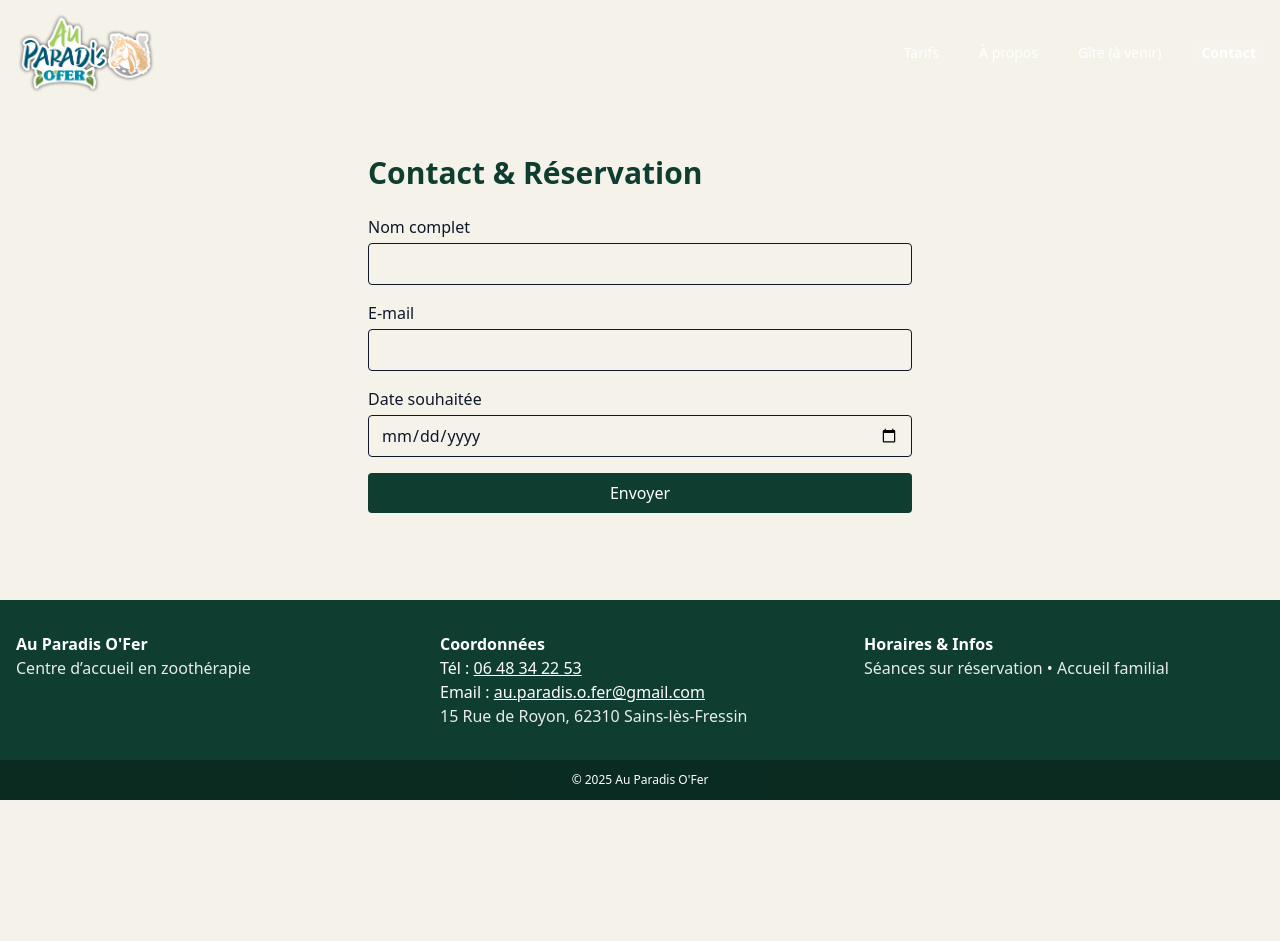
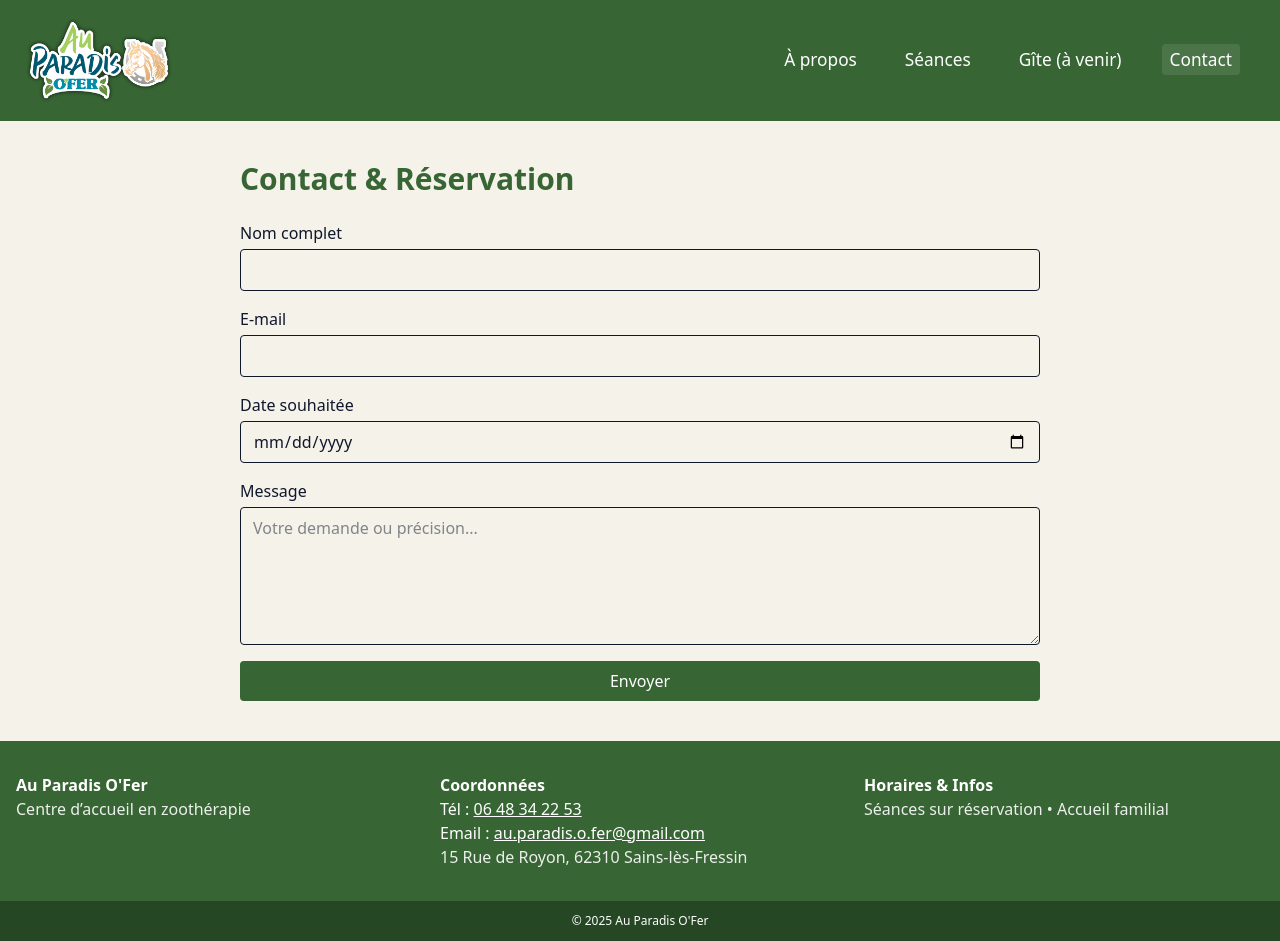
Before and after one commit to Louis75011/Au-paradis-ofer, a Next.js app in the folder apps/frontend/: page /contact in a window 1280 px wide. Before the commit the page ends 800 px from the top, so only its background shows below. Built offline with nearby package versions, Linux system fonts and the light colour scheme.

Commit message:
uniformisation style, pages, global css

```diff
--- a/apps/frontend/app/about/page.tsx
+++ b/apps/frontend/app/about/page.tsx
@@ -4,14 +4,14 @@ export const metadata = { title: "À propos" };
 
 export default function AboutPage() {
   return (
-    <div className="container max-w-5xl px-4 py-10 md:py-16">
-      <h1 className="text-3xl font-bold text-[--color-brand-dark]">À propos</h1>
+    <div className="container mx-auto py-10 px-12">
+      <h1 className="text-3xl max-w-3xl font-bold text-[--color-brand-dark]">À propos</h1>
       <p className="mt-4 max-w-3xl leading-relaxed">
         Notre centre propose des séances de médiation équine dans un cadre familial et verdoyant.
         L’accompagnement se veut chaleureux, simple et adapté à chacun.
       </p>
 
-      <div className="mt-8">
+      <div className="mt-8 max-w-3xl">
         <Image
           src="/images/maquette.jpg"
           alt="Extrait de la maquette graphique du site Au Paradis O'Fer"
--- a/apps/frontend/app/chien/page.tsx
+++ b/apps/frontend/app/chien/page.tsx
@@ -6,7 +6,7 @@ export const metadata = { title: "Animations chiens (à venir)" };
 
 export default function ChiensPage() {
   return (
-    <div className="page">
+    <div className="container mx-auto py-10 px-12">
       <h1 className="text-3xl font-bold text-brand-dark">Animations canines – prochainement</h1>
       <p className="mt-4 max-w-2xl">
         Des ateliers ludiques et bienveillants dédiés aux chiens et à leurs maîtres viendront
--- a/apps/frontend/app/contact/page.tsx
+++ b/apps/frontend/app/contact/page.tsx
@@ -4,64 +4,82 @@ import { useState } from "react";
 
 /** Formulaire de prise de contact simple — envoi vers l'API GraphQL du back. */
 export default function ContactPage() {
-  const [status, setStatus] = useState<string | null>(null);
+  // const [status, setStatus] = useState<string | null>(null);
 
-  async function onSubmit(e: React.FormEvent<HTMLFormElement>) {
-    e.preventDefault();
-    const form = new FormData(e.currentTarget);
-    setStatus("Envoi en cours...");
+  // async function onSubmit(e: React.FormEvent<HTMLFormElement>) {
+  //   e.preventDefault();
+  //   const form = new FormData(e.currentTarget);
+  //   setStatus("Envoi en cours...");
 
-    // Mutation GraphQL minimale (demande de réservation)
-    const mutation = `
-      mutation RequestBooking($input: BookingInput!) {
-        requestBooking(input: $input) { id status }
-      }
-    `;
+  //   // Mutation GraphQL minimale (demande de réservation)
+  //   const mutation = `
+  //     mutation RequestBooking($input: BookingInput!) {
+  //       requestBooking(input: $input) { id status }
+  //     }
+  //   `;
 
-    const res = await fetch(process.env.NEXT_PUBLIC_GRAPHQL_ENDPOINT!, {
-      method: "POST",
-      headers: { "Content-Type": "application/json" },
-      body: JSON.stringify({
-        query: mutation,
-        variables: {
-          input: {
-            fullName: form.get("name"),
-            email: form.get("email"),
-            date: form.get("date"),
-            sessionId: 1
-          }
-        }
-      })
-    });
+  //   const res = await fetch(process.env.NEXT_PUBLIC_GRAPHQL_ENDPOINT!, {
+  //     method: "POST",
+  //     headers: { "Content-Type": "application/json" },
+  //     body: JSON.stringify({
+  //       query: mutation,
+  //       variables: {
+  //         input: {
+  //           fullName: form.get("name"),
+  //           email: form.get("email"),
+  //           date: form.get("date"),
+  //           sessionId: 1
+  //         }
+  //       }
+  //     })
+  //   });
 
-    const json = await res.json();
-    if (json.errors) {
-      setStatus("Erreur d’envoi. Merci de réessayer.");
-    } else {
-      setStatus("Merci ! Nous vous recontactons très vite.");
-      (e.target as HTMLFormElement).reset();
-    }
-  }
+  //   const json = await res.json();
+  //   if (json.errors) {
+  //     setStatus("Erreur d’envoi. Merci de réessayer.");
+  //   } else {
+  //     setStatus("Merci ! Nous vous recontactons très vite.");
+  //     (e.target as HTMLFormElement).reset();
+  //   }
+  // }
 
-  return (
-    <div className="mx-auto max-w-xl px-4 py-12">
+  {/* <form className="mt-6 grid gap-4" onSubmit={onSubmit}> */}
+
+return (
+    <div className="container mx-auto max-w-4xl py-10 px-12">
       <h1 className="text-3xl font-bold text-brand-dark">Contact & Réservation</h1>
-      <form className="mt-6 grid gap-4" onSubmit={onSubmit}>
+
+      <form
+        className="mt-6 grid gap-4"
+        action="mailto:au.paradis.o.fer@gmail.com"
+        method="post"
+        encType="text/plain"
+      >
         <label className="grid gap-1">
           <span>Nom complet</span>
-          <input name="name" required className="rounded border px-3 py-2" />
+          <input name="Nom" required className="rounded border px-3 py-2" />
         </label>
         <label className="grid gap-1">
           <span>E-mail</span>
-          <input name="email" type="email" required className="rounded border px-3 py-2" />
+          <input name="Email" type="email" required className="rounded border px-3 py-2" />
         </label>
         <label className="grid gap-1">
           <span>Date souhaitée</span>
-          <input name="date" type="date" required className="rounded border px-3 py-2" />
+          <input name="Date" type="date" required className="rounded border px-3 py-2" />
         </label>
-        <button className="rounded bg-brand-dark px-4 py-2 text-white" type="submit">Envoyer</button>
+        <label className="grid gap-1">
+          <span>Message</span>
+          <textarea
+            name="Message"
+            rows={5}
+            placeholder="Votre demande ou précision..."
+            className="rounded border px-3 py-2"
+          ></textarea>
+        </label>
+        <button className="rounded bg-brand-dark px-4 py-2 text-white" type="submit">
+          Envoyer
+        </button>
       </form>
-      {status && <p className="mt-4">{status}</p>}
     </div>
   );
 }
--- a/apps/frontend/app/gite/page.tsx
+++ b/apps/frontend/app/gite/page.tsx
@@ -2,7 +2,7 @@ export const metadata = { title: "Gîte (à venir)" };
 
 export default function GitePage() {
   return (
-    <div className="page">
+    <div className="container mx-auto py-10 px-12">
       <h1 className="text-3xl font-bold text-brand-dark">Gîte – prochainement</h1>
       <p className="mt-4 max-w-2xl">
         Nous préparons un hébergement simple et chaleureux sur place pour prolonger l’expérience
--- a/apps/frontend/app/globals.css
+++ b/apps/frontend/app/globals.css
@@ -2,8 +2,8 @@
 
 /* Charte via @theme */
 @theme {
-  --color-brand-dark: #0f3d2f;   /* vert foncé */
-  --color-brand-light: #7cc56b;  /* vert clair */
+  --color-brand-dark: #376534;  /* vert demi foncé */
+  --color-brand-light: #49593A;  /* vert foncé */
   --color-brand-cream: #f5f2ea;  /* beige / cartes */
 
   --shadow-soft: 0 8px 24px rgba(0,0,0,.08);
@@ -13,12 +13,44 @@
 
 /* === Base === */
 html, body { background: var(--color-brand-cream); }
-.page { @apply container max-w-7xl py-12; }
+.page { @apply container mx-auto max-w-5xl px-4 py-10 md:py-16; }
 
 .card { @apply rounded-2xl bg-white shadow-[var(--shadow-soft)]; }
+
+/* === Cartes interactives : survol doux, retour fluide === */
+.hover-card {
+   will-change: transform; /* Indique au navigateur qu'on va animer transform - meilleures perfs */
+  transition: transform 260ms ease, box-shadow 260ms ease, opacity 200ms ease;
+  cursor: pointer;
+}
+
+/* Animation au survol uniquement si l’appareil a un vrai hover */
+@media (hover: hover) {
+  .hover-card:hover {
+    transform: scale(1.03);              /* léger grossissement */
+    box-shadow: var(--shadow-soft);      /* ombre douce */
+  }
+  .hover-card:active {
+    transform: scale(0.995);             /* petit “tap” au clic */
+  }
+}
+
+/* Accessibilité : désactive les anims si l’utilisateur préfère moins d’animations */
+@media (prefers-reduced-motion: reduce) {
+  .hover-card { transition: none !important; }
+}
+
 .btn { @apply inline-flex items-center justify-center rounded-full px-5 py-2 font-medium transition; }
 .btn-primary { @apply bg-[--color-brand-dark] text-white hover:opacity-90; }
 .btn-ghost  { @apply bg-white/90 text-[--color-brand-dark] hover:bg-white; }
+
+/* Barre de nav (desktop) : taille + espacement */
+.nav-bar { @apply flex items-center gap-5 md:gap-8 text-[0.98rem] md:text-[1.08rem]; }
+
+/* Lien de nav : padding + animation de zoom au survol */
+.nav-link { @apply rounded px-2 py-1 font-medium transition-transform duration-200 md:duration-300 ease-out; }
+.nav-link:hover { @apply scale-110 bg-white/10; }   /* grossissement fluide */
+.nav-link:active { @apply scale-95; }              /* petit “tap” au clic */
 
 /* Hero : lisibilité titres */
 .hero-title {
--- a/apps/frontend/components/Header.tsx
+++ b/apps/frontend/components/Header.tsx
@@ -9,8 +9,8 @@ import { useState } from "react";
 type KnownRoute = Route | "/gite" | "/chiens";
 
 const navItems = [
-  { href: "/tarifs",  label: "Tarifs" },
   { href: "/about",   label: "À propos" },
+  { href: "/tarifs",  label: "Séances" },
   { href: "/gite",    label: "Gîte (à venir)" },
   // { href: "/chiens",  label: "Chiens (à venir)" },
   { href: "/contact", label: "Contact" },
@@ -22,25 +22,31 @@ export default function Header() {
   const pathname = usePathname();
 
   return (
-    <header className="sticky top-0 z-50 bg-[--color-brand-dark] text-white">
-      <div className="container max-w-7xl flex items-center justify-between px-4 py-3">
+    <header className="sticky top-0 z-50 bg-brand-dark text-white">
+      <div className="flex items-center justify-between px-6 py-4">
         <Link href="/" aria-label="Accueil - Au Paradis O'Fer" className="flex items-center gap-3">
-          <Image src="/images/logo-sans-fond.png" alt="Logo Au Paradis O'Fer" width={140} height={64} priority />
+          <Image
+            src="/images/logo-sans-fond.png"
+            alt="Logo Au Paradis O'Fer"
+            width={150}            /* un peu plus grand en desktop */
+            height={68}
+            priority
+          />
         </Link>
 
         {/* Desktop */}
-        <nav aria-label="Navigation principale" className="hidden md:block">
-          <ul className="flex items-center gap-6 text-sm">
-            {navItems.map((n) => {
-              const active = pathname === n.href;
+        <nav aria-label="Navigation principale" className="hidden md:block pr-4">
+          <ul className="nav-bar">
+            {navItems.map((item) => {
+              const active = pathname === item.href;
               return (
-                <li key={n.href as string}>
+                <li key={item.href as string}>
                   <Link
-                    href={n.href}
+                    href={item.href}
                     aria-current={active ? "page" : undefined}
-                    className={`rounded px-2 py-1 hover:underline underline-offset-4 ${active ? "font-semibold bg-white/10" : ""}`}
+                    className={`nav-link underline-offset-4 hover:underline ${active ? "bg-white/10" : ""}`}
                   >
-                    {n.label}
+                    {item.label}
                   </Link>
                 </li>
               );
@@ -50,7 +56,7 @@ export default function Header() {
 
         {/* Mobile */}
         <button
-          className="md:hidden rounded bg-white/10 px-3 py-2"
+          className="md:hidden rounded bg-white/10 px-3 py-2 text-base"
           aria-expanded={open}
           aria-controls="menu-mobile"
           onClick={() => setOpen((v) => !v)}
@@ -63,14 +69,14 @@ export default function Header() {
         <div id="menu-mobile" className="md:hidden border-t border-white/10">
           <nav className="container max-w-7xl py-2">
             <ul className="flex flex-col gap-1 text-sm">
-              {navItems.map((n) => (
-                <li key={n.href as string}>
+              {navItems.map((item) => (
+                <li key={item.href as string}>
                   <Link
-                    href={n.href}
-                    className="block rounded px-3 py-2 hover:bg-white/10"
+                    href={item.href}
+                    className="block rounded px-3 py-3 hover:bg-white/10"
                     onClick={() => setOpen(false)}
                   >
-                    {n.label}
+                    {item.label}
                   </Link>
                 </li>
               ))}
```
Also changed, not shown: apps/frontend/app/tarifs/page.tsx (+20 -3 lines).
